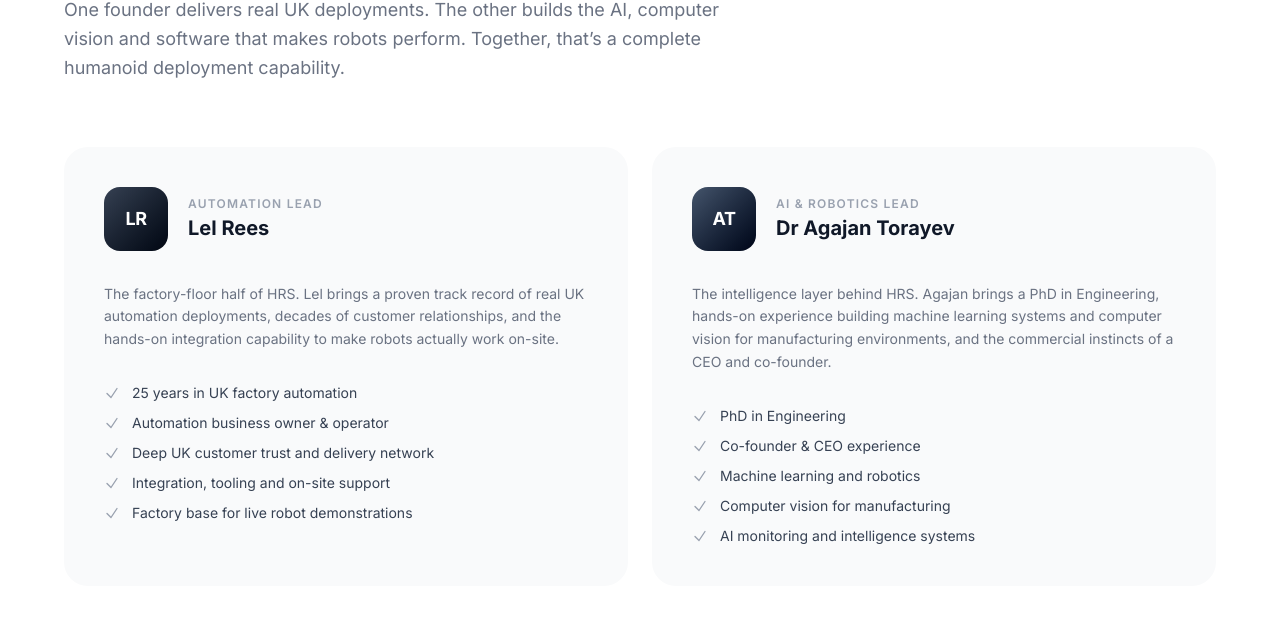
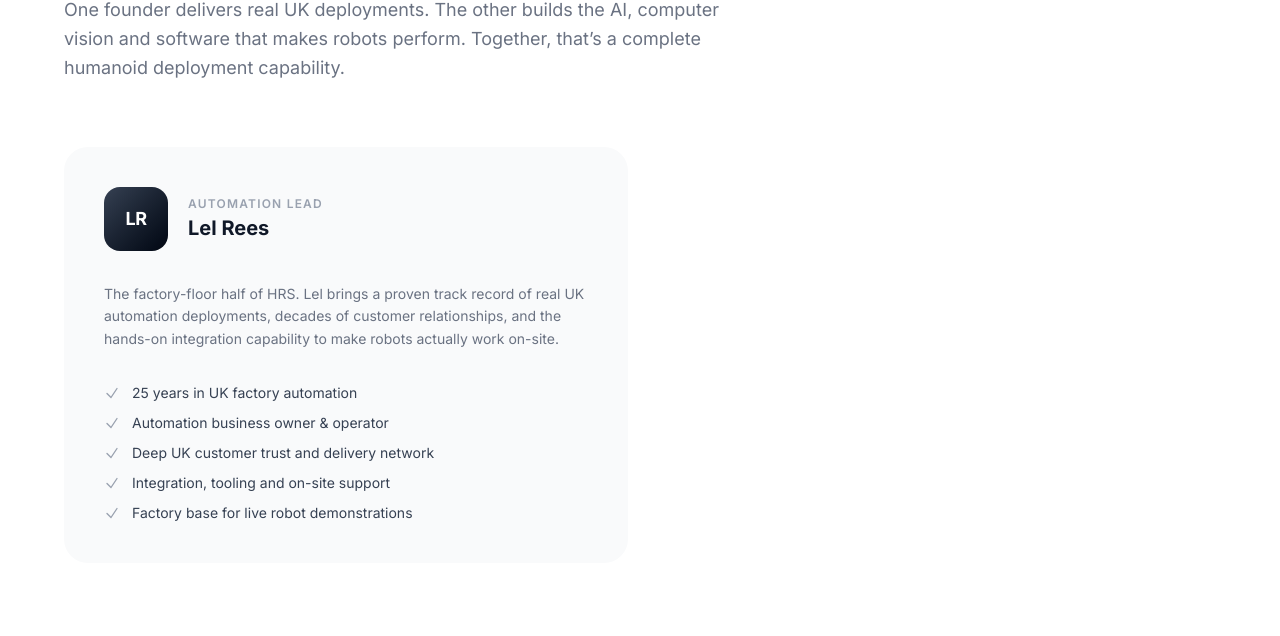
Before and after one commit to ovezo/hrs, a Next.js app: page / in a window 1280 px wide. Shown: the part 2711-3347 px from the top of the page. Built offline with nearby package versions, Linux system fonts and the light colour scheme.

Commit message:
applied improvement to team

```diff
--- a/app/layout.js
+++ b/app/layout.js
@@ -104,11 +104,6 @@
       ],
       founder: [
         { '@type': 'Person', name: 'Lel Rees', jobTitle: 'Automation Lead' },
-        {
-          '@type': 'Person',
-          name: 'Dr Agajan Torayev',
-          jobTitle: 'AI & Robotics Lead',
-        },
       ],
       contactPoint: {
         '@type': 'ContactPoint',
--- a/components/Team.js
+++ b/components/Team.js
@@ -13,20 +13,6 @@
       'Deep UK customer trust and delivery network',
       'Integration, tooling and on-site support',
       'Factory base for live robot demonstrations',
-    ],
-  },
-  {
-    initials: 'AT',
-    role: 'AI & Robotics Lead',
-    name: 'Dr Agajan Torayev',
-    gradient: 'from-slate-600 to-slate-950',
-    bio: 'The intelligence layer behind HRS. Agajan brings a PhD in Engineering, hands-on experience building machine learning systems and computer vision for manufacturing environments, and the commercial instincts of a CEO and co-founder.',
-    points: [
-      'PhD in Engineering',
-      'Co-founder & CEO experience',
-      'Machine learning and robotics',
-      'Computer vision for manufacturing',
-      'AI monitoring and intelligence systems',
     ],
   },
 ];
```
Also changed, not shown: public/llms.txt.
